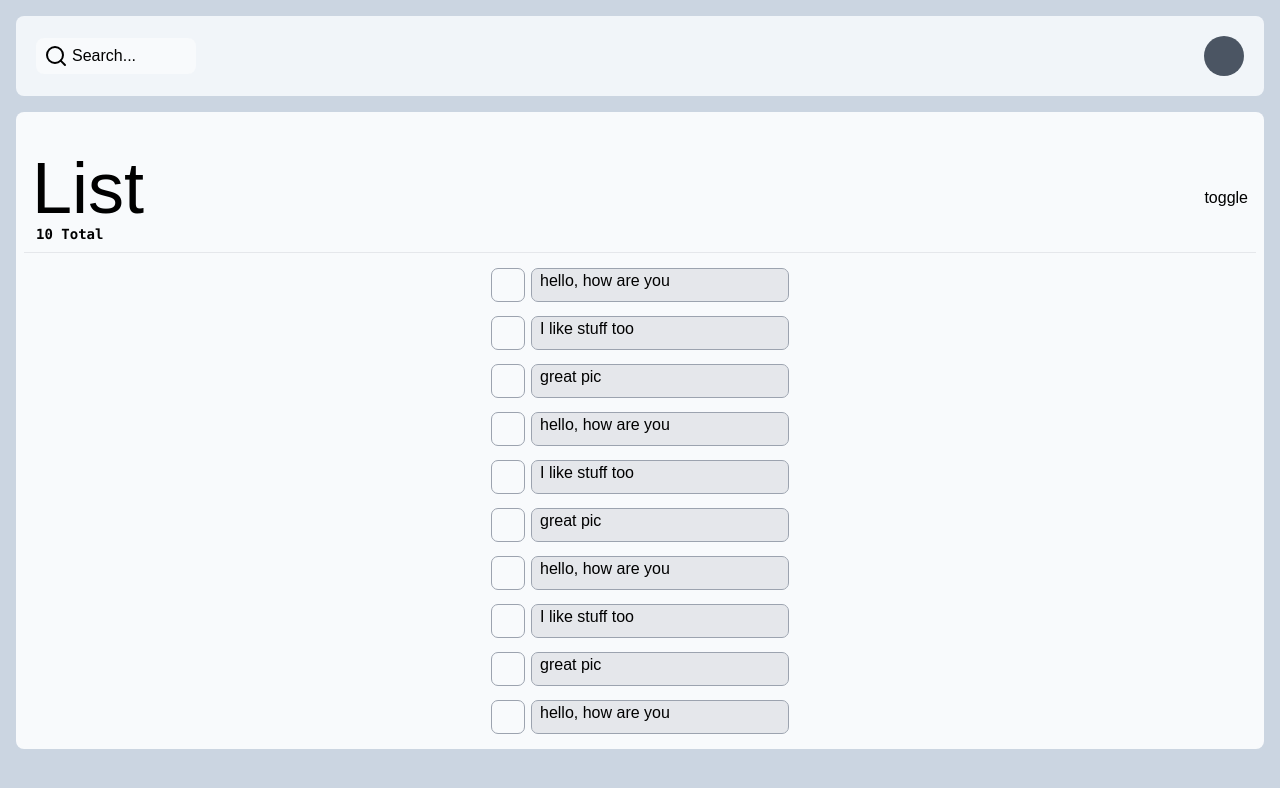
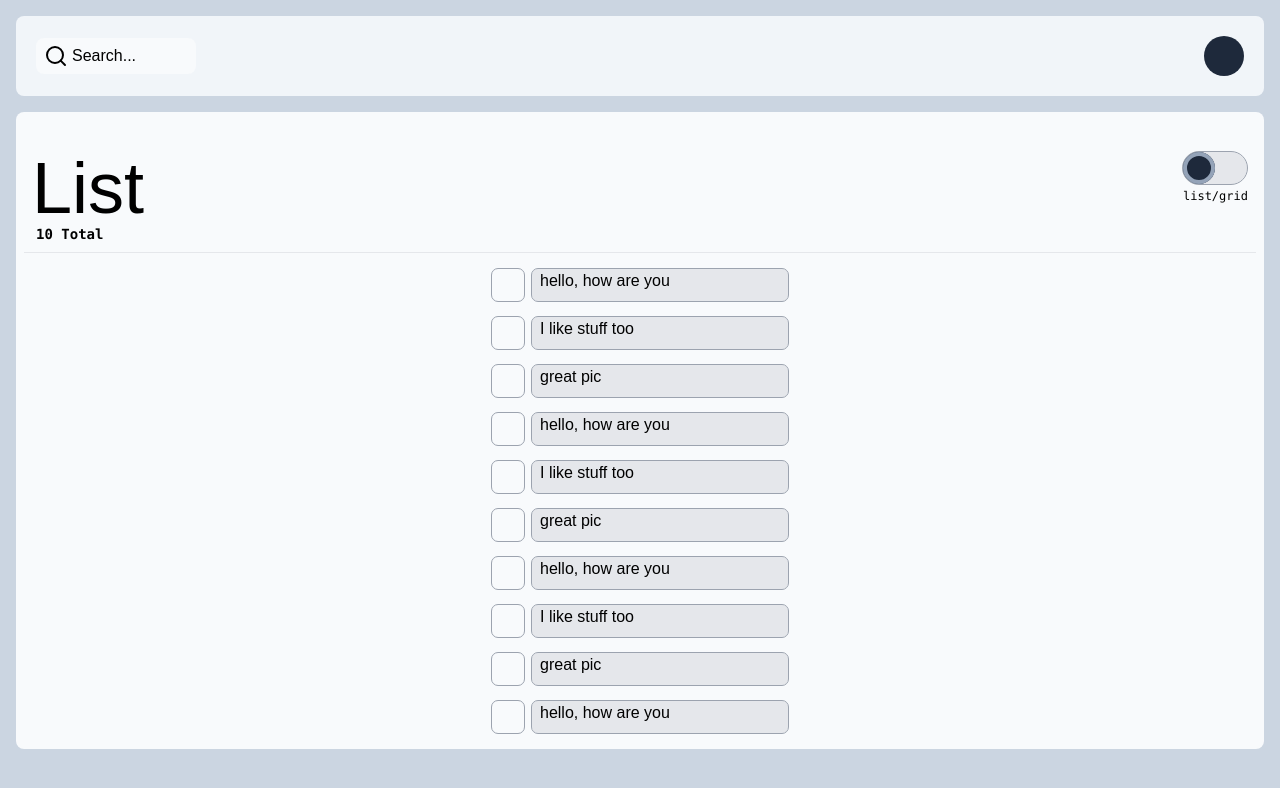
Before and after one commit to KimJacobus/dashboard, a React (Vite) app in the folder client/: page / in a window 1280 px wide. Shown: the top 788 px of the page. Built offline with nearby package versions, Linux system fonts and the light colour scheme.

Commit message:
pauf toggle button

```diff
--- a/client/src/comps/navbar/dashboard/AccountIcon.tsx
+++ b/client/src/comps/navbar/dashboard/AccountIcon.tsx
@@ -5,7 +5,7 @@ type AccountIconProps = {
 export const AccountIcon = ({ setAccountSideBarToggle }: AccountIconProps) => {
   return (
     <div
-      className="circle h-10 w-10 rounded-full bg-gray-600"
+      className="circle h-10 w-10 rounded-full bg-slate-800"
       onClick={() => setAccountSideBarToggle((prevState) => !prevState)}
     ></div>
   )
--- a/client/src/comps/navbar/gridlist-toggle/GridListButton.tsx
+++ b/client/src/comps/navbar/gridlist-toggle/GridListButton.tsx
@@ -1,7 +1,29 @@
 type GridListButtonProps = {
+  GridListToggle: boolean
   GridListToggler: () => void
 }
 
-export const GridListButton = ({ GridListToggler }: GridListButtonProps) => {
-  return <button onClick={() => GridListToggler()}>toggle</button>
+export const GridListButton = ({
+  GridListToggle,
+  GridListToggler,
+}: GridListButtonProps) => {
+  return (
+    <div className="flex flex-col">
+      <div
+        onClick={() => GridListToggler()}
+        className={`gl-toggle-wrapper flex h-8 w-16 cursor-pointer rounded-full bg-gray-200 outline outline-1 outline-gray-400`}
+      >
+        <div
+          className={`gl-toggle-button h-full w-8 rounded-full bg-slate-800  outline outline-4 -outline-offset-4 outline-slate-400 ${
+            GridListToggle
+              ? 'translate-x-full transform transition-transform'
+              : 'translate-x-0 transform transition-transform'
+          }`}
+        >
+          {/* <img src="/x-square.svg"></img> */}
+        </div>
+      </div>
+      <p className="pt-1 font-mono text-xs">list/grid</p>
+    </div>
+  )
 }
--- a/client/src/pages/mainpage/comps/grid/GridSingleItem.tsx
+++ b/client/src/pages/mainpage/comps/grid/GridSingleItem.tsx
@@ -6,7 +6,7 @@ type GridSingleItemProps = {
 
 export const GridSingleItem = ({ id, comment }: GridSingleItemProps) => {
   return (
-    <div className="single-item flex h-64 items-center justify-center rounded-lg bg-slate-50 outline outline-1 outline-gray-400 hover:bg-gray-200">
+    <div className="single-item flex h-64 cursor-pointer items-center justify-center rounded-lg bg-slate-50 outline outline-1 outline-gray-400 hover:bg-gray-200">
       <p>{comment}</p>
     </div>
   )
--- a/client/src/pages/mainpage/comps/list/ListSelectionButton.tsx
+++ b/client/src/pages/mainpage/comps/list/ListSelectionButton.tsx
@@ -8,7 +8,7 @@ export const ListSelectionButton = ({
   index,
 }: ListSelectionButtonProps) => {
   return (
-    <div className="single-item flex h-8 w-8 items-center justify-center rounded-md bg-slate-50 outline outline-1 outline-gray-400 hover:bg-gray-200">
+    <div className="single-item flex h-8 w-8 cursor-pointer items-center justify-center rounded-md bg-slate-50 outline outline-1 outline-gray-400 hover:bg-gray-200">
       {ButtonStates[index] && (
         <img className="button-content" src="/check.svg"></img>
       )}
--- a/client/src/pages/mainpage/comps/mainpage-header/MainPageHeader.tsx
+++ b/client/src/pages/mainpage/comps/mainpage-header/MainPageHeader.tsx
@@ -16,7 +16,7 @@ export const MainPageHeader = ({
 }: MainPageHeader) => {
   return (
     <>
-      <div className="main-info flex w-full justify-between px-2 pt-8">
+      <div className="main-info flex w-full cursor-default justify-between px-2 pt-8">
         <div className="flex flex-col">
           <h2 className="text-7xl font-thin">
             {GridListToggle ? 'Grid' : 'List'}
@@ -25,7 +25,10 @@ export const MainPageHeader = ({
             {posts.length} Total
           </p>
         </div>
-        <GridListButton GridListToggler={GridListToggler} />
+        <GridListButton
+          GridListToggle={GridListToggle}
+          GridListToggler={GridListToggler}
+        />
       </div>
 
       <hr className="my-2 w-full text-xl"></hr>
```
